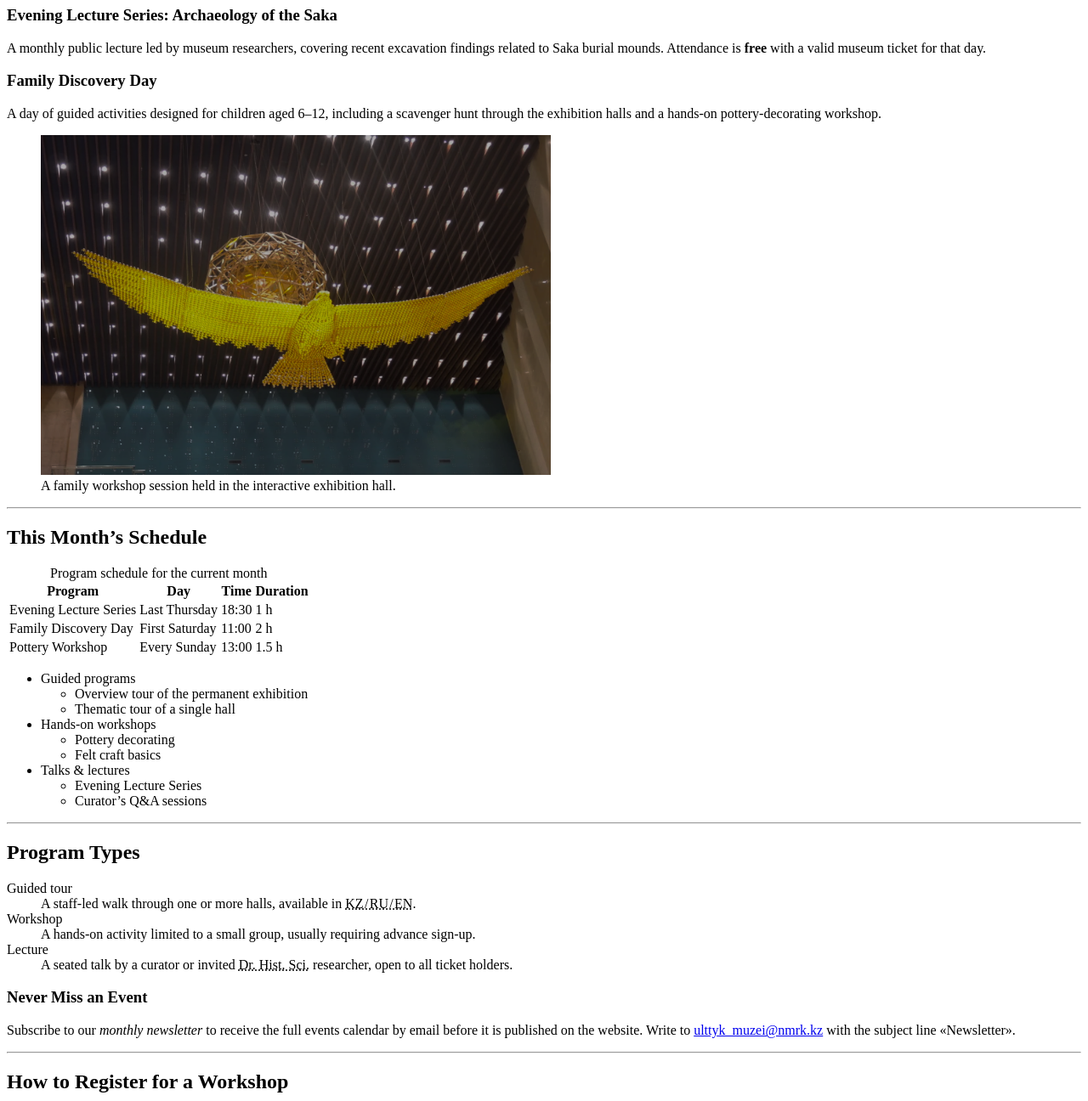
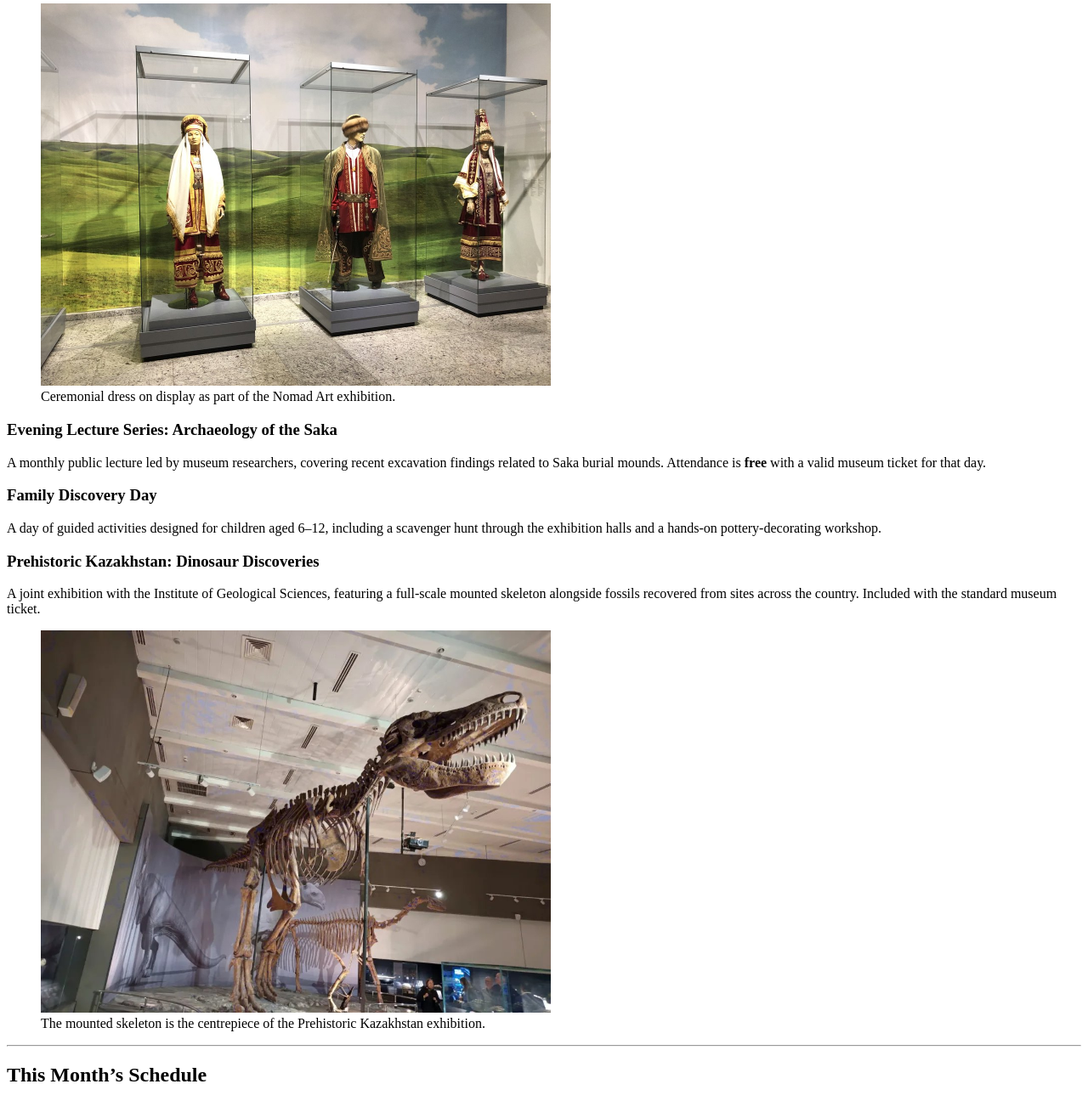
Before and after one commit to AlmazCode/nmrk, a plain HTML site: page events_programs.html in a window 1280 px wide. Shown: the part 398-1694 px from the top of the page at 85% size. Drawn offline with Linux system fonts and the light colour scheme.

Commit message:
updated 2 pages

```diff
--- a/events_programs.html
+++ b/events_programs.html
@@ -36,6 +36,10 @@
             <article id="event-nomad-art">
                 <h3>Nomad Art: Textiles of the Steppe</h3>
                 <p>A temporary exhibition of <em>felt carpets</em>, embroidered wall hangings, and woven horse trappings collected from across the country, running for six weeks in the temporary exhibition hall.</p>
+                <figure>
+                    <img src="src/traditional-costumes.jpg" alt="Three mannequins in glass display cases wearing embroidered traditional Kazakh bridal and ceremonial dress" width="600" height="450">
+                    <figcaption>Ceremonial dress on display as part of the Nomad Art exhibition.</figcaption>
+                </figure>
             </article>
 
             <article id="event-lecture-series">
@@ -48,10 +52,14 @@
                 <p>A day of guided activities designed for children aged 6&ndash;12, including a scavenger hunt through the exhibition halls and a hands-on pottery-decorating workshop.</p>
             </article>
 
-            <figure>
-                <img src="src/history-mus-2.png" alt="Visitors and children taking part in an interactive workshop in the exhibition hall" width="600" height="400">
-                <figcaption>A family workshop session held in the interactive exhibition hall.</figcaption>
-            </figure>
+            <article id="event-prehistoric">
+                <h3>Prehistoric Kazakhstan: Dinosaur Discoveries</h3>
+                <p>A joint exhibition with the Institute of Geological Sciences, featuring a full-scale mounted skeleton alongside fossils recovered from sites across the country. Included with the standard museum ticket.</p>
+                <figure>
+                    <img src="src/dinosaur-skeleton.jpg" alt="Full-scale mounted dinosaur skeleton with jaws open, displayed beneath the exhibition hall ceiling" width="600" height="450">
+                    <figcaption>The mounted skeleton is the centrepiece of the Prehistoric Kazakhstan exhibition.</figcaption>
+                </figure>
+            </article>
         </section>
 
         <hr>
@@ -130,6 +138,11 @@
                 <dd>A seated talk by a curator or invited <abbr title="Doctor of Historical Sciences">Dr. Hist. Sci.</abbr> researcher, open to all ticket holders.</dd>
             </dl>
 
+            <figure>
+                <img src="src/stone-stele-balbal.jpg" alt="Ancient carved stone stele with a human face, displayed on a black plinth in the exhibition hall" width="600" height="600">
+                <figcaption>A stone stele from the steppe is one of the stops on the guided tour route.</figcaption>
+            </figure>
+
             <!-- Used aside because this is supplementary information about joining a mailing list, not part of the program listing itself -->
             <aside>
                 <h3>Never Miss an Event</h3>
```
Also changed, not shown: visiting_tickets.html (+7 -2 lines), src/dinosaur-skeleton.jpg (added), src/golden-warrior-armor.jpg (added), src/stone-stele-balbal.jpg (added), src/traditional-costumes.jpg (added), src/warrior-statue-square.jpg (added).
